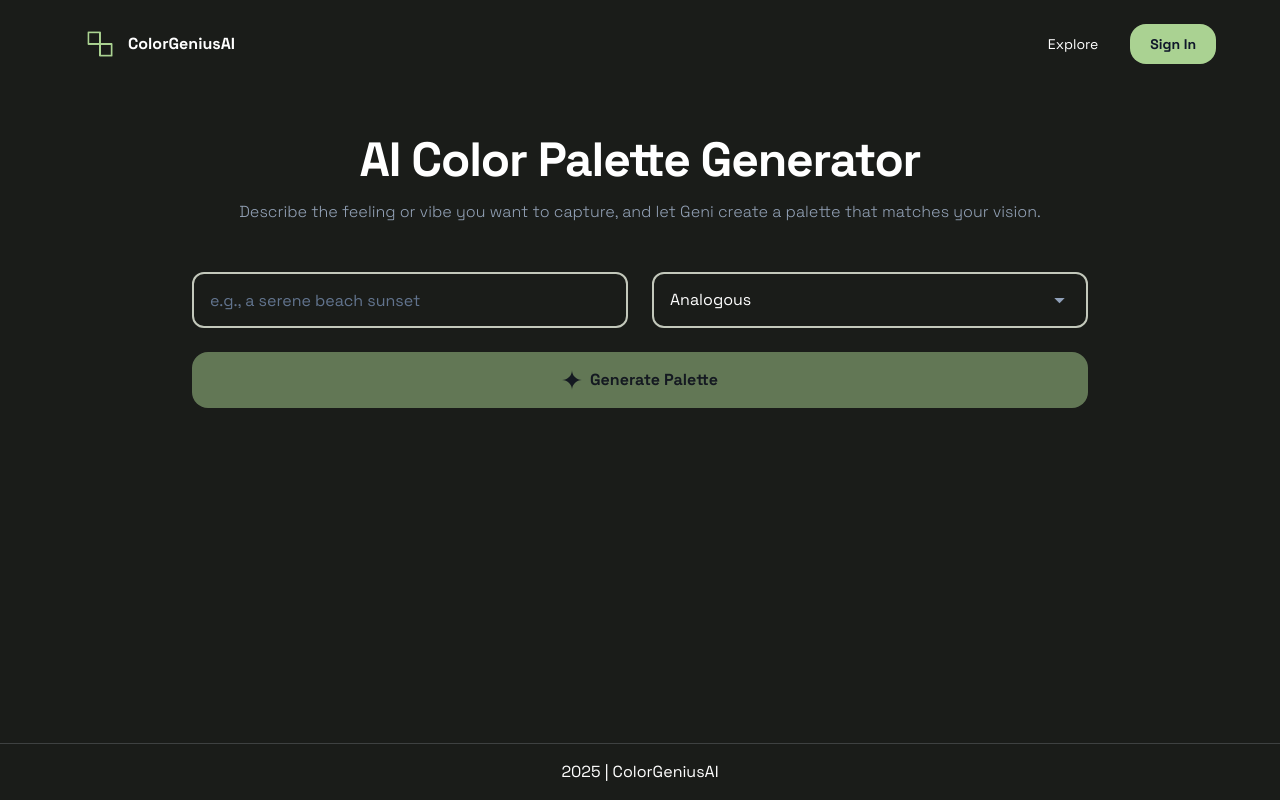
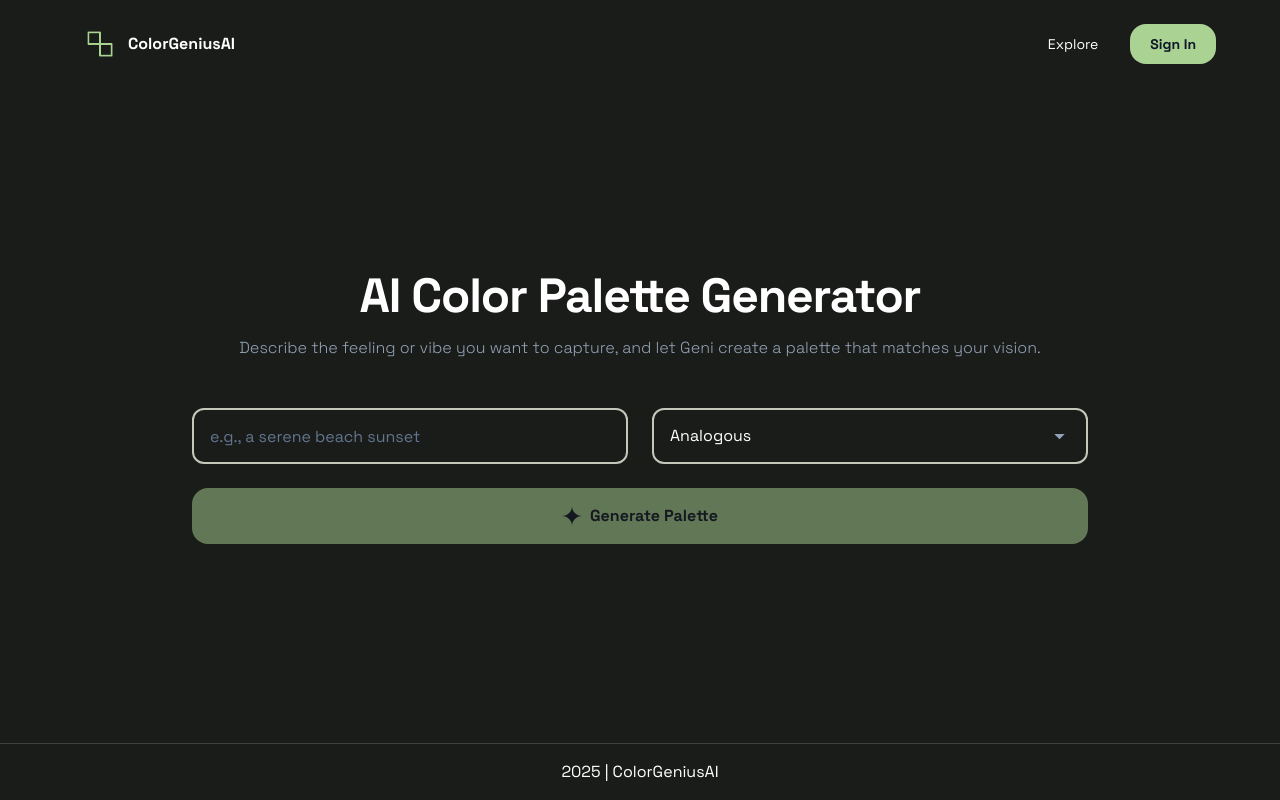
Before and after one commit to chrxsdev/color-genius-ai, a Next.js app: page / in a window 1280 px wide. Built offline with nearby package versions, Linux system fonts and the light colour scheme.

Commit message:
fixing issue animation when is adjusting vh

```diff
--- a/app/page.tsx
+++ b/app/page.tsx
@@ -1,6 +1,6 @@
 'use client';
 
-import { useState, useRef } from 'react';
+import { useState, useRef, useEffect } from 'react';
 import { toPng } from 'html-to-image';
 import { redirect } from 'next/navigation';
 
@@ -18,6 +18,7 @@ import { ROUTES } from '@/utils/constants/routes';
 
 const PalettePage = () => {
   const [prompt, setPrompt] = useState('');
+  const [isMounted, setIsMounted] = useState(false);
   const {
     generatedColors,
     adjustedColors,
@@ -41,6 +42,11 @@ const PalettePage = () => {
 
   // Color Reference to export
   const colorsGeneratedRef = useRef<HTMLDivElement>(null);
+
+  // Handle initial mount animation
+  useEffect(() => {
+    setIsMounted(true);
+  }, []);
 
   const handleGenerate = async () => {
     if (!prompt.trim()) {
@@ -142,11 +148,13 @@ const PalettePage = () => {
   };
 
   return (
-    <div className='mx-auto px-4 sm:px-6 lg:px-8 py-12'>
+    <div className='mx-auto px-4 sm:px-6 lg:px-8'>
       <div
-        className={`flex flex-col justify-center items-center mx-auto max-w-4xl`}
+        className={`flex flex-col items-center mx-auto max-w-4xl ${
+          !isMounted || !isHydrated || generatedColors.length === 0 ? 'min-h-[80dvh] justify-center' : 'py-12'
+        } transition-all duration-75`}
       >
-        <div className={`w-full animate__animated animate__fadeInDown`}>
+        <div className={`w-full animate__animated ${isMounted ? 'animate__fadeInDown' : 'opacity-0'}`}>
           <div className='text-center mb-12'>
             <h1 className='text-5xl font-bold tracking-tight text-white mb-4'>AI Color Palette Generator</h1>
             <p className='text-2lg text-subtitle mx-auto font-light'>
@@ -171,7 +179,7 @@ const PalettePage = () => {
         </div>
 
         {
-          <div className='animate__animated animate__fadeInUp w-full'>
+          <div className={`animate__animated ${isMounted ? 'animate__fadeInUp' : 'opacity-0'} w-full`}>
             {isHydrated && generatedColors.length > 0 && (
               <div className='mt-2'>
                 <div className='border-2 rounded-xl border-neutral-variant my-5'>
```
